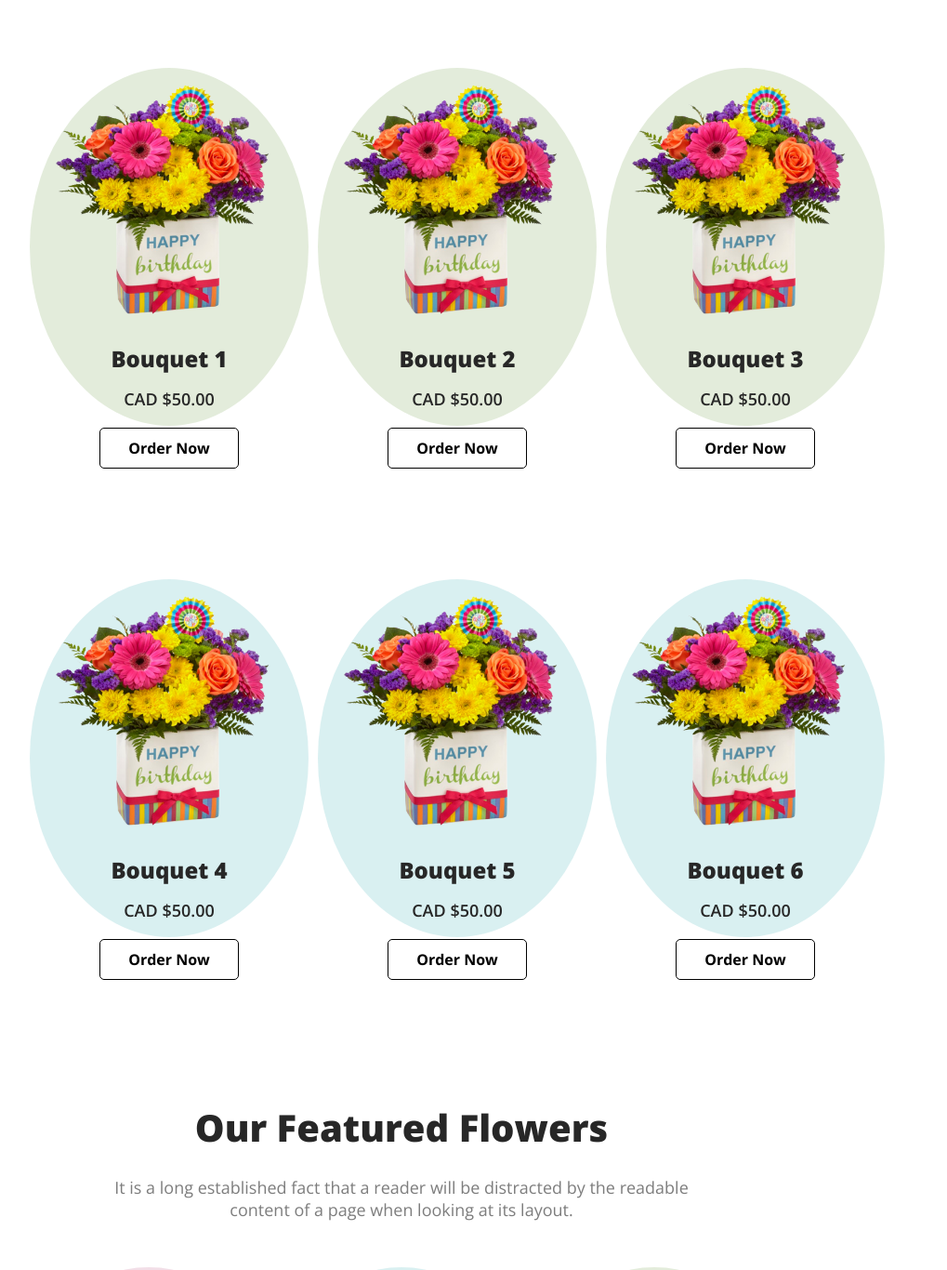
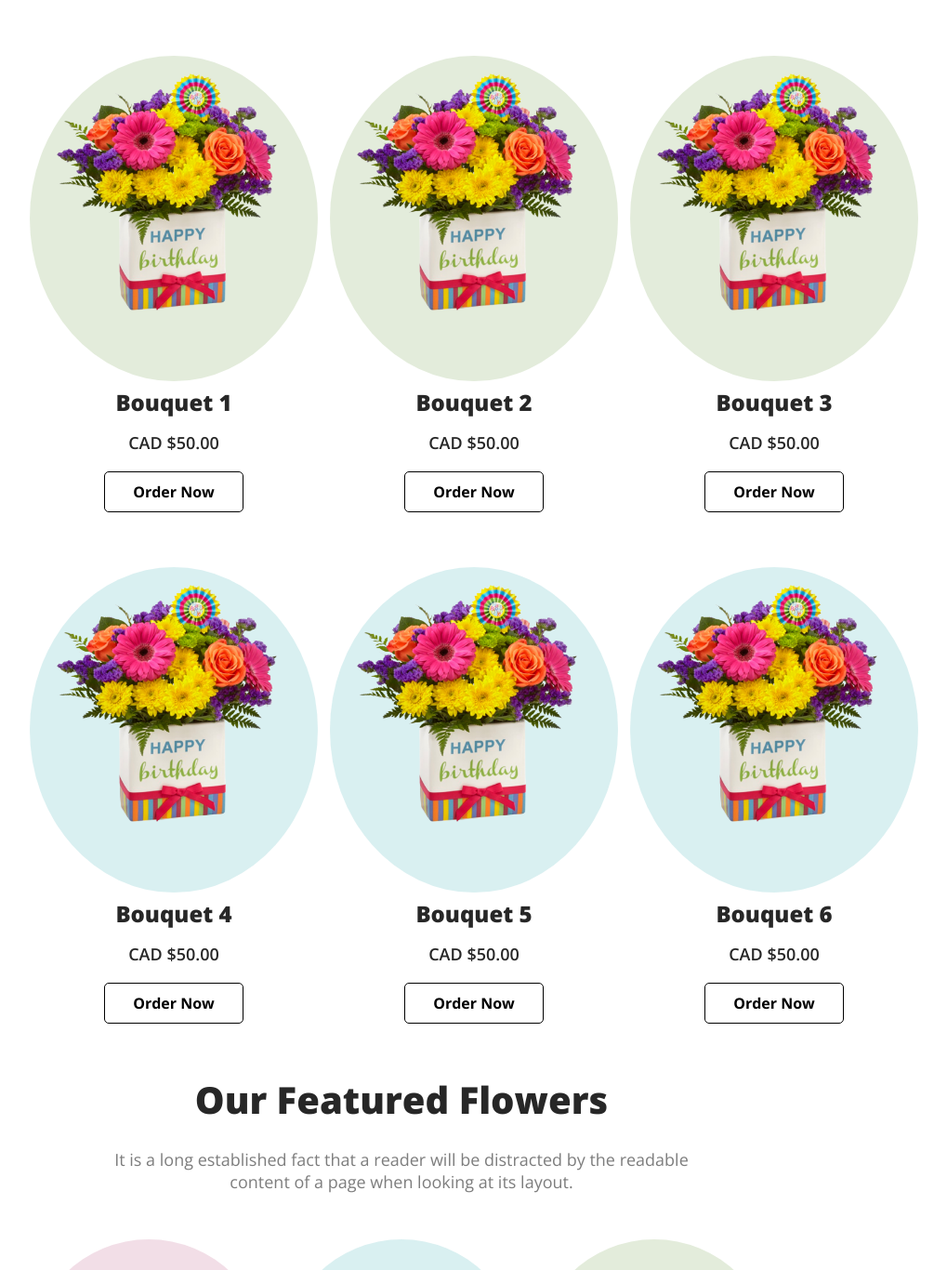
Before and after one commit to NikhilSarker/Flower-Shop, a plain HTML site: page index.html in a window 1280 px wide. Shown: the part 1143-2509 px from the top of the page at 93% size, without its empty margins (208-1227 px from the left). Drawn offline with nearby package versions, Linux system fonts and the light colour scheme.

```diff
--- a/css/style.css
+++ b/css/style.css
@@ -81,7 +81,6 @@
   font-size: 18px;
   font-weight: 400;
   padding-top: 25px;
-  padding-bottom: 30px;
 }
 
 .birthday_container{
@@ -91,12 +90,12 @@
   align-items: center;
   justify-content: space-between;
   height: 400px;
-  gap: 10px;
+  gap: 13px;
 }
 .birthday_item1{
   text-align: center;
-  width: 385px;
-  height: 385px;
+  width: 350px;
+  height: 350px;
   border-radius: 50%;
   -webkit-border-radius: 50%;
   -moz-border-radius: 50%;
@@ -106,8 +105,8 @@
 }
 .birthday_item2{
   text-align: center;
-  width: 385px;
-  height: 385px;
+  width: 350px;
+  height: 350px;
   border-radius: 50%;
   -webkit-border-radius: 50%;
   -moz-border-radius: 50%;
@@ -116,13 +115,14 @@
   background: rgba(5, 151, 160, 0.15);
 }
 .birthday_item1 img, .birthday_item2 img{
-  width: 300px;
+  width: 310px;
 }
 .btq_name{
   color: #272727;
   font-size: 24px;
   font-weight: 800;
   padding-bottom: 15px;
+  padding-top: 50px;
 
 }
 .btq_price{
@@ -321,13 +321,14 @@
   display: flex;
   align-items: center;
   justify-content: space-between;
+  gap: 13px;
 
 }
 .instagram_image_item{
-  width: 24%;
+  width: 25%;
 }
 .instagram_image_item img{
-  width: 290px;
+  width: 250px;
 }
 /* INSTAGRAM PART END */
 /* LATEST DEAL PART START */
```
